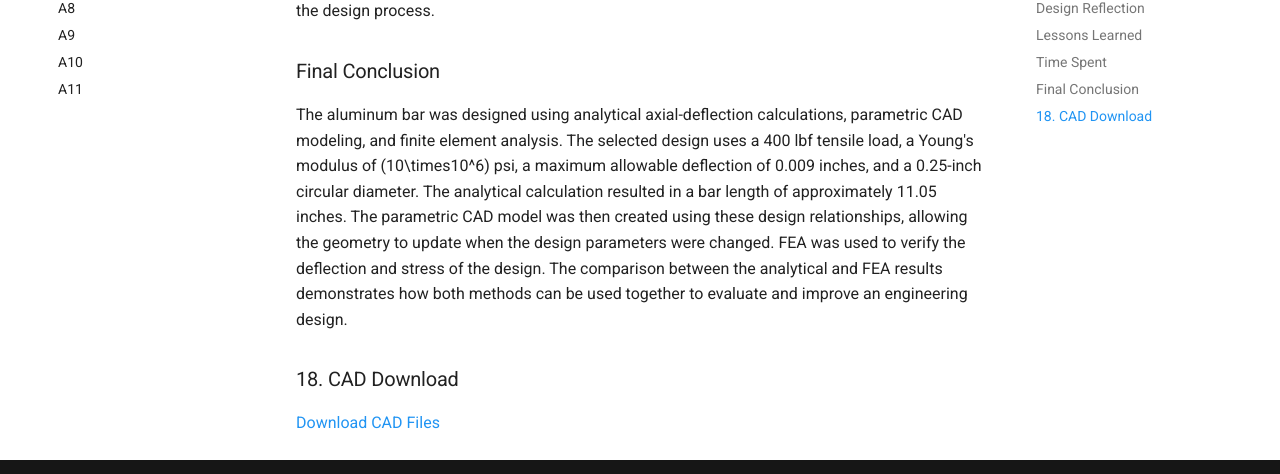
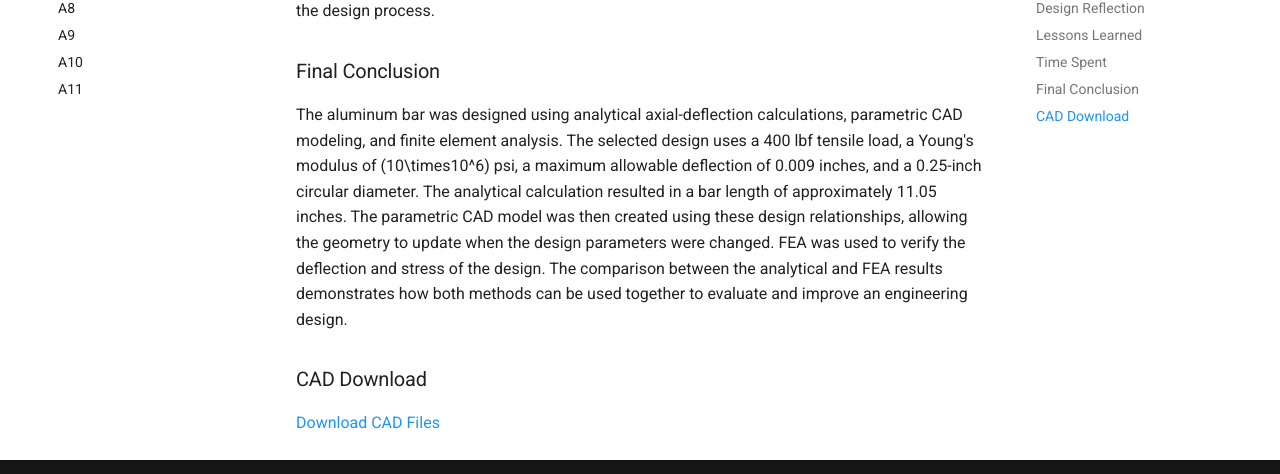
Before and after one commit to rsmith367-ux/design-projects-portfolio, an MkDocs documentation site: the page built from docs/assignments/A03/index.md, in a window 1280 px wide and 900 px high, scrolled down 8794 px. Shown: the part 396-870 px from the top of the window. Built offline with MkDocs 1.6.1 and Material for MkDocs 9.7.7, drawn with Linux system fonts in a browser that asks for light colours.

Commit message:
Update index.md

```diff
--- a/docs/assignments/A03/index.md
+++ b/docs/assignments/A03/index.md
@@ -100,6 +100,6 @@ The total time spent completing this assignment was around 2 hours and 30 minute
 
 The aluminum bar was designed using analytical axial-deflection calculations, parametric CAD modeling, and finite element analysis. The selected design uses a 400 lbf tensile load, a Young's modulus of \(10\times10^6\) psi, a maximum allowable deflection of 0.009 inches, and a 0.25-inch circular diameter. The analytical calculation resulted in a bar length of approximately 11.05 inches. The parametric CAD model was then created using these design relationships, allowing the geometry to update when the design parameters were changed. FEA was used to verify the deflection and stress of the design. The comparison between the analytical and FEA results demonstrates how both methods can be used together to evaluate and improve an engineering design.
 
-### 18. CAD Download
+### CAD Download
 
 [Download CAD Files](bar.zip)
```
